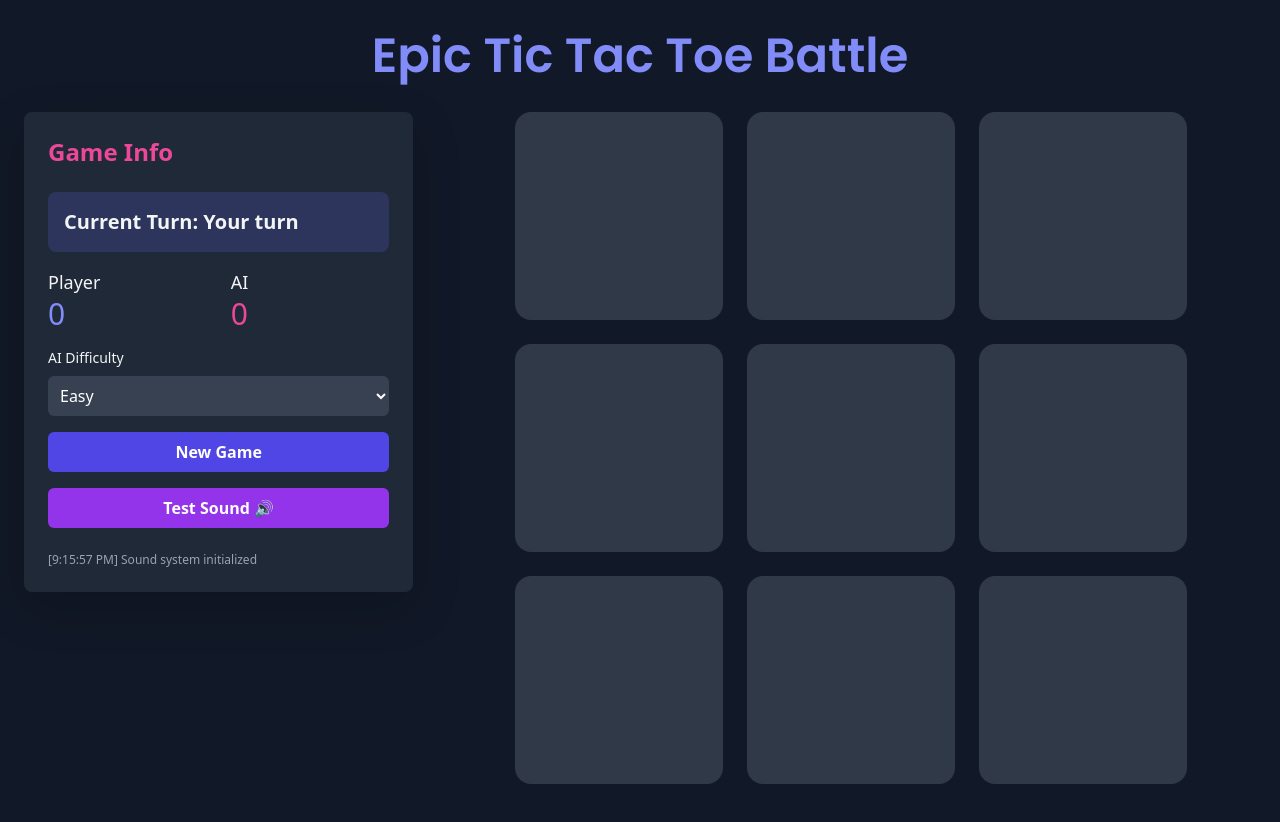
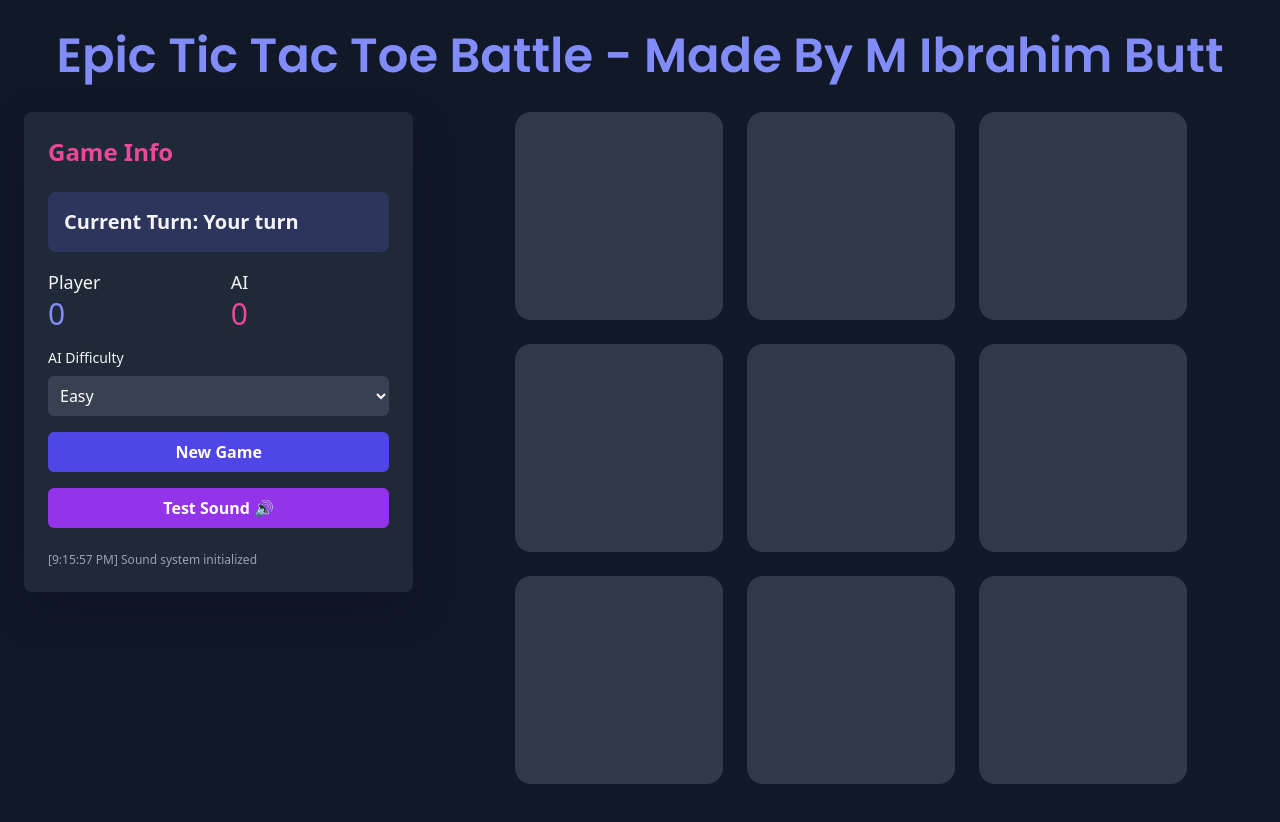
Before and after one commit to mib348/epictictactoe-ibrahim, a plain HTML site: page index.html in a window 1280 px wide. Drawn offline with nearby package versions, Linux system fonts and the light colour scheme.

Commit message:
new backup

```diff
--- a/index.html
+++ b/index.html
@@ -15,7 +15,7 @@
     <div id="toastContainer" class="fixed top-4 right-4 z-50 space-y-4"></div>
 
     <div class="container mx-auto px-4 py-8">
-        <h1 class="text-5xl font-bold text-center mb-8 text-indigo-400 font-poppins">Epic Tic Tac Toe Battle</h1>
+        <h1 class="text-5xl font-bold text-center mb-8 text-indigo-400 font-poppins">Epic Tic Tac Toe Battle - Made By M Ibrahim Butt</h1>
 
         <div class="grid grid-cols-1 lg:grid-cols-3 gap-8">
             <!-- Player Info & Controls -->
```
